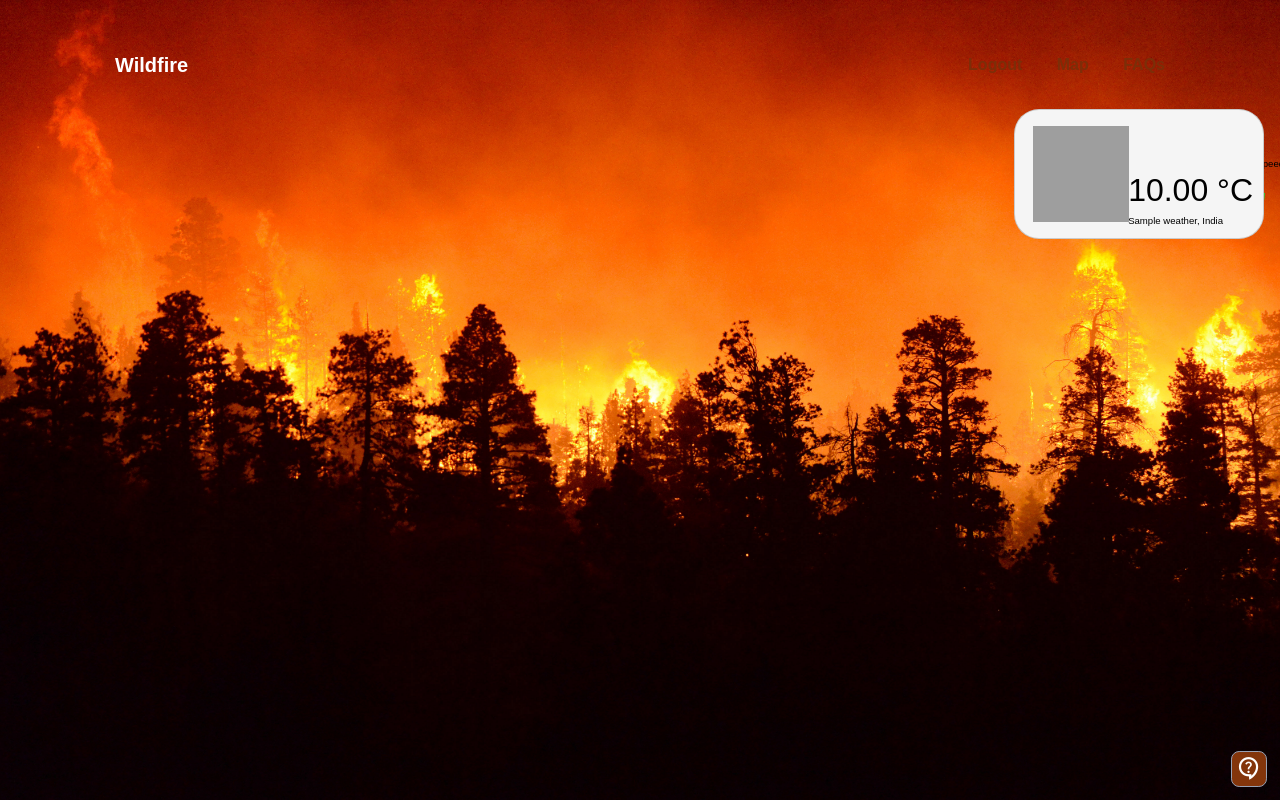
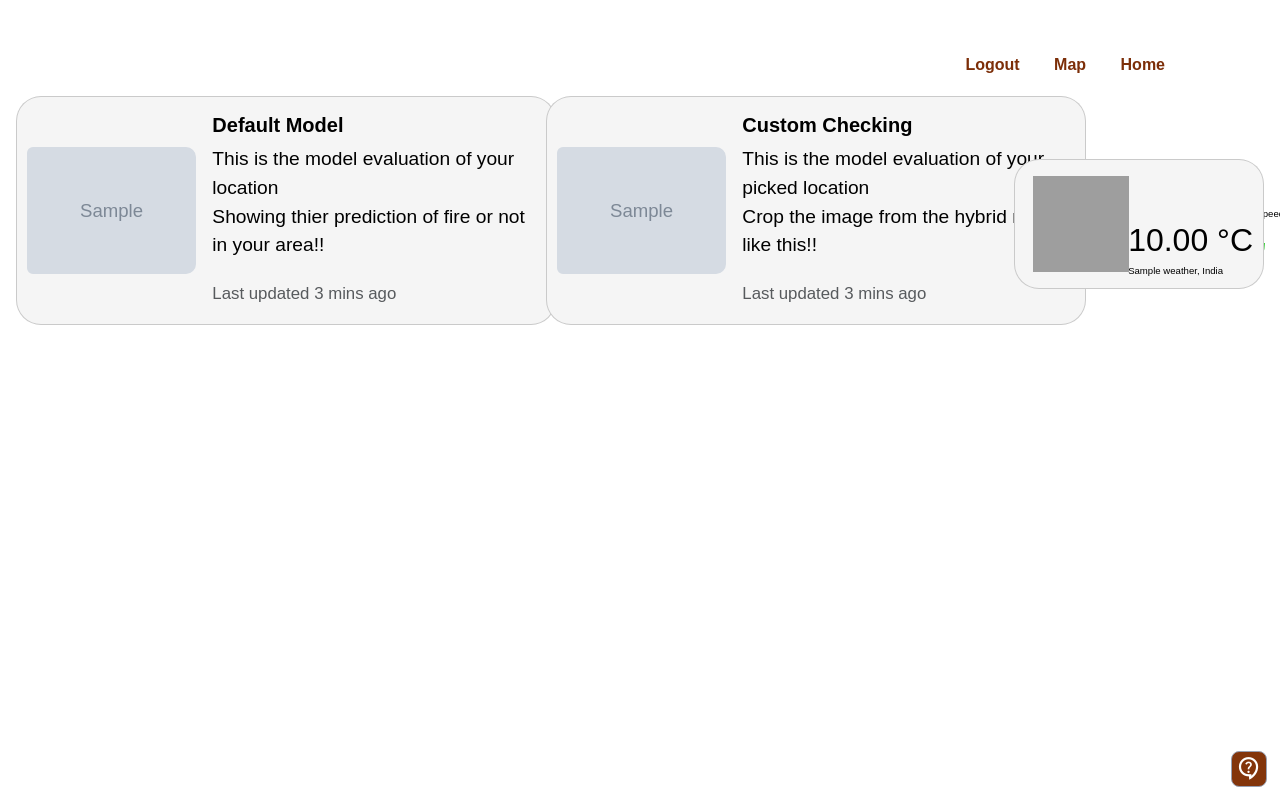
Before and after one commit to Rajesh-1234567/WildfireCath-AI-Driven-Wildfire-Detection-and-Response-System, a Django app: template home/templates/home/app/home.html in a window 1280 px wide. Run offline with Django 5.2, Linux system fonts and the light colour scheme; the template is opened without the code that fills it: most values are stand-ins (such as "Sample title", 1, 10 or a date in 2020); grey boxes marked "Sample" are stand-in pictures; grey boxes are pictures that could not be loaded.

Commit message:
added map

```diff
--- a/core/templates/core/partial/main-base.html
+++ b/core/templates/core/partial/main-base.html
@@ -9,6 +9,10 @@
 <body
 {% if request.path == "/user/sign-in/" or request.path == "/user/sign-up/" %}
 style="background-image: url('../../../static/userauths/images/forest.jpeg');background-size: cover;background-position: center;"
+{% endif %}
+
+{% if request.path == "/home/" %}
+style="background-image: url('../../../static/home/images/foressthome.jpeg');background-size: cover;background-position: center;min-height: 100vh;"
 {% endif %}
 >
     {% block mainapp %}
--- a/home/AI_Model/ai_train.py
+++ b/home/AI_Model/ai_train.py
@@ -1,11 +1,9 @@
 import cv2
 import numpy as np
-from tensorflow.keras.models import load_model
+# from tensorflow.keras.models import load_model
 
-import tensorflow as tf
-print(tf.reduce_sum(tf.random.normal([1000, 1000])))
 # Load the pre-trained model
-model = load_model('fire_detection_model.h5')
+model = ('fire_detection_model.h5')
 
 def predict_fire(image_path):
     """
--- a/home/static/home/css/home.css
+++ b/home/static/home/css/home.css
@@ -1,8 +1,15 @@
-/* content */
-.container-content{
-    padding-left: 80px;
-    padding-top: 30px;
-}
+
 .container-content *{
     color: black;
 }
+
+.croped_image{
+    align-items: center;
+    display: flex;
+    justify-content: center;
+    padding-left: 10px;
+}
+
+.weather_{
+    padding-top: 80px;
+}
--- a/home/templates/home/app/home.html
+++ b/home/templates/home/app/home.html
@@ -14,49 +14,55 @@
         }
     };
 </script>
-<!-- navbar -->
-<div class="navbar sticky" id="navbar">
-    <div class="logo">
-        <a href="#" style="font-size: 20px;">Wildfire</a>
+
+<div class="container-content">
+
+    <div class="weather weather_">
+        <div class="col-md-12">
+            <div class="row">
+                <div class="col-md-5">
+                    <div class="card mb-3 ai_model" style="width: 540px;height: fit-content;z-index: 100;">
+                        <div class="row g-0">
+                            <div class="col-md-4 croped_image">
+                                <img src="{{ latest_croped_image }}" class="img-fluid rounded-start" alt="..." style="border-radius: 10px;">
                             </div>
-    <div class="nav-links pc-navlinks">
-        <a href="{% url 'userauths:sign-out' %}">Logout</a>
-        <a href="#Map">Map</a>
-        <a href="#FAQs">FAQs</a>
+                            <div class="col-md-8">
+                                <div class="card-body">
+                                    <h5 class="card-title" style="text-align: left;">Default Model</h5>
+                                    <p class="card-text">This is the model evaluation of your location <br> Showing thier prediction of fire or not in your area!!</p>
+                                    <p class="card-text"><small class="text-body-secondary">Last updated 3 mins ago</small></p>
                                 </div>
-    <div class="nav-links mobile-navlinks">
-        <a href="#">Login</a>
-        <a href="#Map">Map</a>
-        <a href="#FAQs">FAQs</a>
                             </div>
+                            <div class="col-md-12">
 
-    <div class="mobile-menu-toggle">
-        <div class="hamburger-menu">
-            <div class="bar"></div>
-            <div class="bar"></div>
-            <div class="bar"></div>
                             </div>
                         </div>
                     </div>
-<script>
-    document.querySelector('.hamburger-menu').addEventListener('click', function () {
-        var links = document.querySelector(".mobile-navlinks");
-        var hamburger = document.querySelector(".hamburger-menu");
-        if (links.style.display === "flex") {
-            links.style.display = "none";
-            hamburger.classList.remove("cross");
-        } else {
-            links.style.display = "flex";
-            hamburger.classList.add("cross");
-        }
-    });
-</script>
+                </div>
+                <div class="col-md-5">
+                    <div class="card mb-3 ai_model" style="width: 540px;height: fit-content;z-index: 100;">
+                        <div class="row g-0">
+                            <div class="col-md-4 croped_image">
+                                <img src="{{ latest_croped_image }}" class="img-fluid rounded-start" alt="..." style="border-radius: 10px;">
+                            </div>
+                            <div class="col-md-8">
+                                <div class="card-body">
+                                    <h5 class="card-title" style="text-align: left;">Custom Checking</h5>
+                                    <p class="card-text">This is the model evaluation of your picked location <br> Crop the image from the hybrid map like this!!</p>
+                                    <p class="card-text"><small class="text-body-secondary">Last updated 3 mins ago</small></p>
+                                </div>
+                            </div>
+                            <div class="col-md-12">
 
-<div class="container-content"
-    style="background-image: url('../../../static/home/images/foressthome.jpeg');background-size: cover;background-position: center;min-height: 100vh;">
+                            </div>
+                        </div>
+                    </div>
+                </div>
+            </div>
+        </div>
 
-    <div class="weather">
         <div class="cardm">
+
             <div class="card">
                 <svg class="weather" version="1.1" id="Layer_1" xmlns="http://www.w3.org/2000/svg"
                     xmlns:xlink="http://www.w3.org/1999/xlink" x="0px" y="0px" width="100px" height="100px"
@@ -216,6 +222,8 @@
         </div>
     </div>
 
+
+
 </div>
 
 {% endblock index %}
--- a/home/templates/home/partial/base.html
+++ b/home/templates/home/partial/base.html
@@ -6,6 +6,43 @@
 {% endblock appstyling %}
 
 {% block mainapp %}
+<!-- navbar -->
+<div class="navbar sticky" id="navbar">
+  <div class="logo">
+      <a href="#" style="font-size: 20px;">Wildfire</a>
+  </div>
+  <div class="nav-links pc-navlinks">
+      <a href="{% url 'userauths:sign-out' %}">Logout</a>
+      <a href="{% url 'home:map' %}">Map</a>
+      <a href="{% url 'home:home' %}">Home</a>
+  </div>
+  <div class="nav-links mobile-navlinks">
+      <a href="#">Login</a>
+      <a href="{% url 'home:map' %}">Map</a>
+      <a href="{% url 'home:home' %}">Home</a>
+  </div>
+
+  <div class="mobile-menu-toggle">
+      <div class="hamburger-menu">
+          <div class="bar"></div>
+          <div class="bar"></div>
+          <div class="bar"></div>
+      </div>
+  </div>
+</div>
+<script>
+  document.querySelector('.hamburger-menu').addEventListener('click', function () {
+      var links = document.querySelector(".mobile-navlinks");
+      var hamburger = document.querySelector(".hamburger-menu");
+      if (links.style.display === "flex") {
+          links.style.display = "none";
+          hamburger.classList.remove("cross");
+      } else {
+          links.style.display = "flex";
+          hamburger.classList.add("cross");
+      }
+  });
+</script>
   {% block index %}
   {% endblock index %}
 {% endblock mainapp %}
--- a/home/urls.py
+++ b/home/urls.py
@@ -6,4 +6,5 @@ app_name="home"
 urlpatterns=[
     path("",views.home,name="home"),
     path("loading...",views.loading,name="loading"),
+    path("map",views.mapview,name="map"),
 ]
```
Also changed, not shown: home/templates/home/app/map.html (added, +145 -0 lines), home/views.py (+18 -2 lines), db.sqlite3, media/maps/map_24.255479_80.765813.png (added), media/maps/map_24.255479_80.765813_QLui96N.png (added), media/maps/map_24.255479_80.765813_TOfwWxN.png (added), media/maps/map_24.255479_80.765813_aZxjApp.png (added), media/maps/map_24.255479_80.765813_mFwVFld.png (added). Lines whose indentation alone changed are shown as unchanged.
